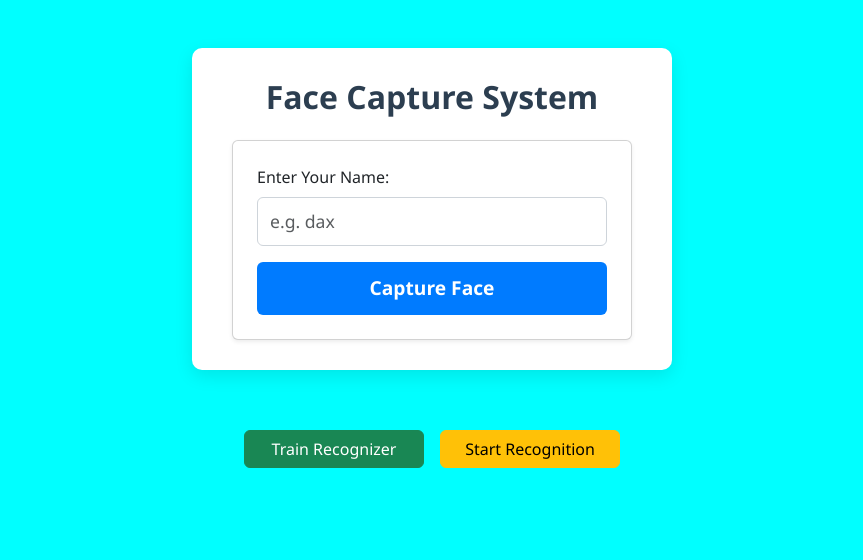
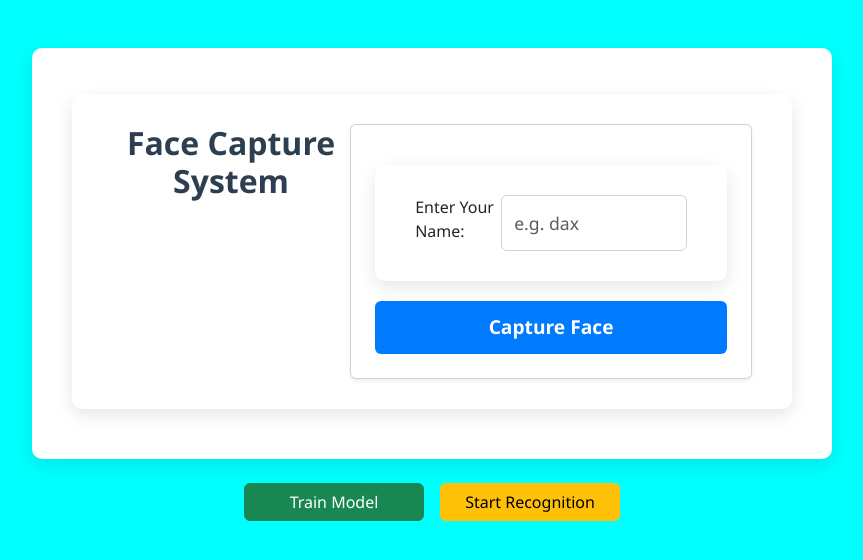
Before and after one commit to harizonelopez/Face-detector, a Flask app: page / in a window 1280 px wide. Shown: the top 560 px of the page, without its empty margins (208-1071 px from the left). Run offline with Flask 3, Linux system fonts and the light colour scheme.

Commit message:
Update layout and styling for homepage components

```diff
--- a/app/static/css/home-style.css
+++ b/app/static/css/home-style.css
@@ -9,8 +9,9 @@ body {
 
 /* Center container */
 .container {
-    max-width: 480px;
-    margin: 60px auto;
+    max-width: 800px;
+    width: 100%;
+    margin: 20px auto;
     background: white;
     padding: 30px 40px;
     border-radius: 10px;
--- a/app/templates/index.html
+++ b/app/templates/index.html
@@ -13,7 +13,7 @@
 </head>
 <body>
     <div class="container mt-5 d-flex justify-content-center">
-        <div class="w-100" style="max-width: 500px;">
+        <div class="container mt-3 d-flex justify-content-center">
             <h2 class="text-center mb-4">Face Capture System</h2>
 
             <!-- Flash messages -->
@@ -31,7 +31,7 @@
 
             <!-- Form to capture face -->
             <form action="{{ url_for('views.capture') }}" method="POST" class="card p-4 shadow-sm" onsubmit="showLoading()">
-                <div class="mb-3">
+                <div class="container mt-3 d-flex justify-content-center">
                     <label for="username" class="form-label">Enter Your Name:</label>
                     <input
                         type="text"
@@ -48,7 +48,7 @@
     </div>
 
     <div class="mt-4 d-flex justify-content-center gap-3">
-        <a href="{{ url_for('views.train') }}" class="btn btn-success" style="min-width: 180px;">Train Recognizer</a>
+        <a href="{{ url_for('views.train') }}" class="btn btn-success" style="min-width: 180px;">Train Model</a>
         <a href="{{ url_for('views.recognize') }}" class="btn btn-warning" style="min-width: 180px;">Start Recognition</a>
     </div>
 
```
